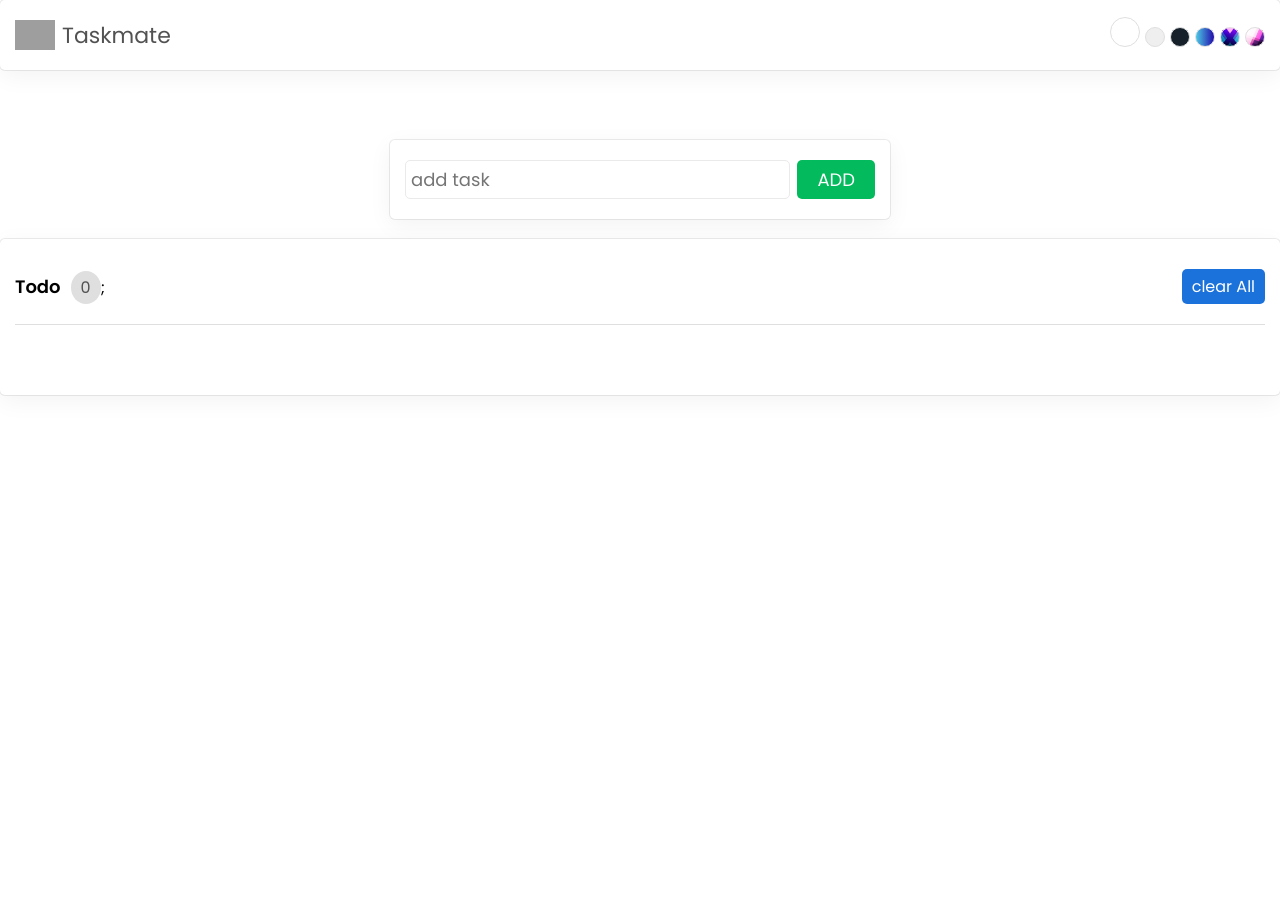
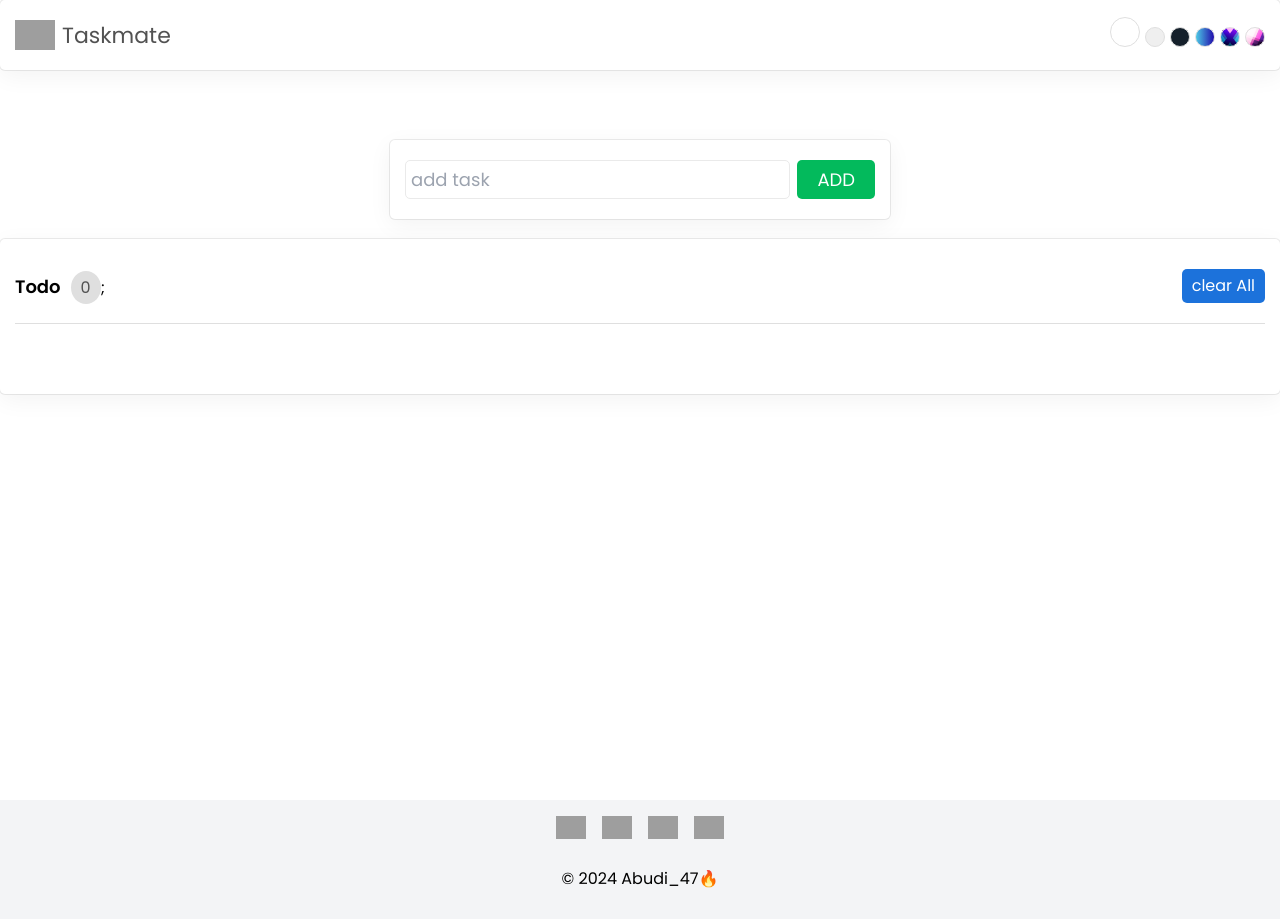
Before and after one commit to abudi47/taskmate-project-react, a React (Create React App) app: page / in a window 1280 px wide. Before the commit the page ends 800 px from the top, so only its background shows below. Built offline with nearby package versions, Linux system fonts and the light colour scheme; grey boxes are pictures that could not be loaded; the HTML template or start-up script is replaced by a standard one.

Commit message:
tailwind css configured and footer added

```diff
--- a/package.json
+++ b/package.json
@@ -34,5 +34,10 @@
       "last 1 firefox version",
       "last 1 safari version"
     ]
+  },
+  "devDependencies": {
+    "autoprefixer": "^10.4.20",
+    "postcss": "^8.4.47",
+    "tailwindcss": "^3.4.13"
   }
 }
--- /dev/null
+++ b/postcss.config.js
@@ -0,0 +1,6 @@
+module.exports = {
+  plugins: {
+    tailwindcss: {},
+    autoprefixer: {},
+  },
+}
--- a/src/App.js
+++ b/src/App.js
@@ -3,6 +3,8 @@ import './App.css';
 import { AddTask } from './components/AddTask';
 import { Header } from './components/Header';
 import { ShowTask } from './components/ShowTask';
+import Footer from './components/Footer';
+
 
 function App() {
   // Check if localStorage contains valid JSON or fallback to an empty array
@@ -24,6 +26,7 @@ function App() {
   }, [tasklist]);
 
   return (
+    <div>
     <div className="App">
       <Header />
       <AddTask
@@ -38,6 +41,9 @@ function App() {
         task={task}
         setTask={setTask}
       />
+
+    </div>
+    <Footer />
     </div>
   );
 }
--- /dev/null
+++ b/src/components/Footer.js
@@ -0,0 +1,58 @@
+import React from 'react';
+
+const Footer = () => {
+  return (
+    <footer className="flex flex-col items-center justify-between text-center p-4 bg-gray-100">
+      {/* Social Media Links */}
+      <div className="flex space-x-4 mb-4">
+        <a href="https://www.linkedin.com/in/abduselam-t-5616b527a/" target="_blank" rel="noopener noreferrer">
+          <img
+            src="https://encrypted-tbn0.gstatic.com/images?q=tbn:ANd9GcTkNvO9a-Qu_gD5e3YNq80JmuChAyEWsiNQ8GqUJHFGYQ&s"
+            alt="LinkedIn"
+            width="30"
+            height="30"
+          />
+        </a>
+        <a href="https://www.instagram.com/abduselamt47/" target="_blank" rel="noopener noreferrer">
+          <img
+            src="https://encrypted-tbn0.gstatic.com/images?q=tbn:ANd9GcQujoBwPHNNnEwJcpPunqk1TxVBSbrC-atq8fPI3bsVeQ&s"
+            alt="Instagram"
+            width="30"
+            height="30"
+          />
+        </a>
+        {/* <a href="https://www.facebook.com/yourusername" target="_blank" rel="noopener noreferrer">
+          <img
+            src="https://encrypted-tbn0.gstatic.com/images?q=tbn:ANd9GcQOK5TJxN5NaxqnAn4C-hlGapyhyC966vN68XrCF5vfzw&s"
+            alt="Facebook"
+            width="30"
+            height="30"
+          />
+        </a> */}
+        <a href="https://github.com/Abudi47" target="_blank" rel="noopener noreferrer">
+          <img
+            src="https://cdn-icons-png.flaticon.com/512/25/25231.png"
+            alt="GitHub"
+            width="30"
+            height="30"
+          />
+        </a>
+        <a href="mailto:abduselamt47@gmail.com" target="_blank" rel="noopener noreferrer">
+          <img
+            src="https://upload.wikimedia.org/wikipedia/commons/thumb/7/7e/Gmail_icon_%282020%29.svg/2560px-Gmail_icon_%282020%29.svg.png"
+            alt="Gmail"
+            width="30"
+            height="30"
+          />
+        </a>
+      </div>
+      {/* Copyright */}
+      <div className="text-center p-3">
+        © 2024 Abudi_47🔥
+
+      </div>
+    </footer>
+  );
+};
+
+export default Footer;
--- a/src/index.css
+++ b/src/index.css
@@ -1,5 +1,9 @@
 @import url('https://fonts.googleapis.com/css2?family=Poppins:ital,wght@0,100;0,200;0,300;0,400;0,500;0,600;0,700;0,800;0,900;1,100;1,200;1,300;1,400;1,500;1,600;1,700;1,800;1,900&family=Roboto&display=swap');
 @import url("https://cdn.jsdelivr.net/npm/bootstrap-icons@1.8.3/font/bootstrap-icons.css");
+
+@tailwind base;
+@tailwind components;
+@tailwind utilities;
 
 :root{
   --box-shadow: rgba(0, 0, 0, 0.05) 0px 6px 24px 0px, rgba(0, 0, 0, 0.08) 0px 0px 0px 1px;
--- /dev/null
+++ b/tailwind.config.js
@@ -0,0 +1,9 @@
+module.exports = {
+  content: [
+    "./src/**/*.{js,jsx,ts,tsx}",
+  ],
+  theme: {
+    extend: {},
+  },
+  plugins: [],
+}
```
Also changed, not shown: 1 other file (tests, documents, lock files or other folders).
